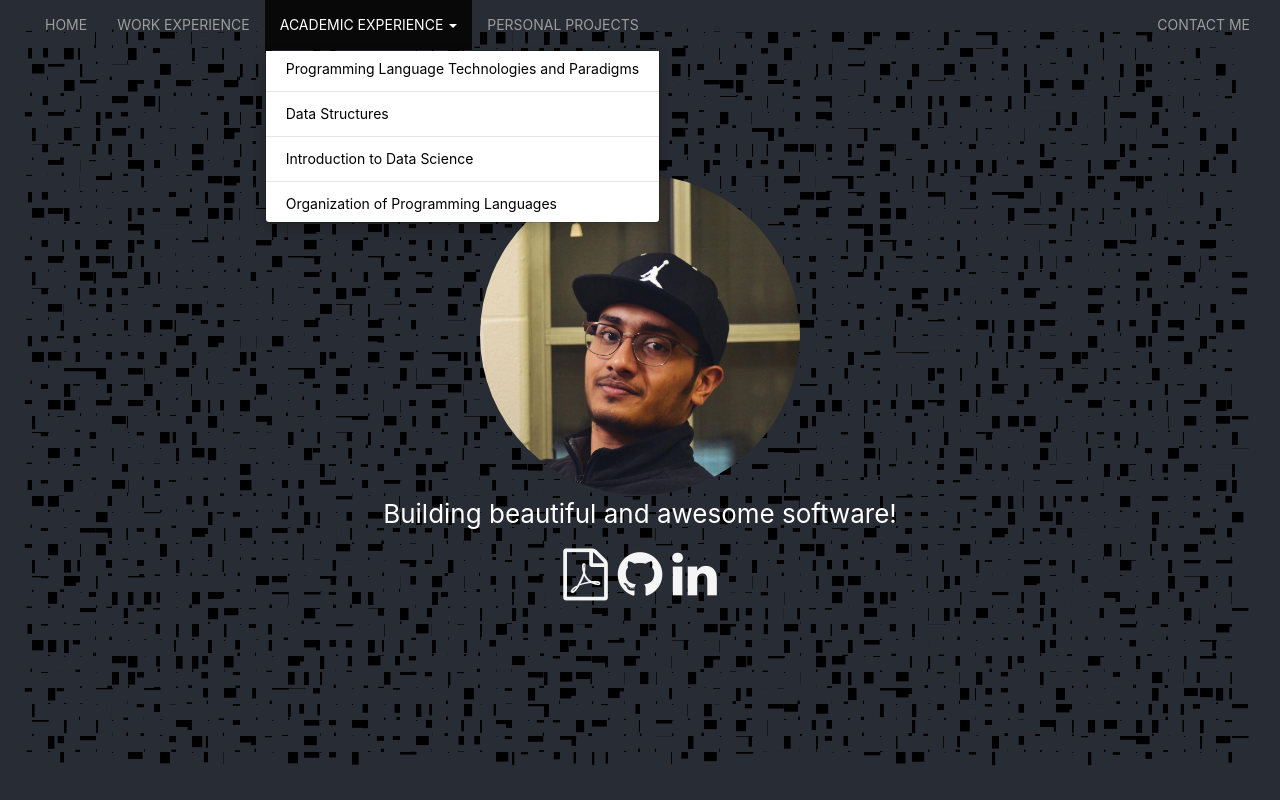
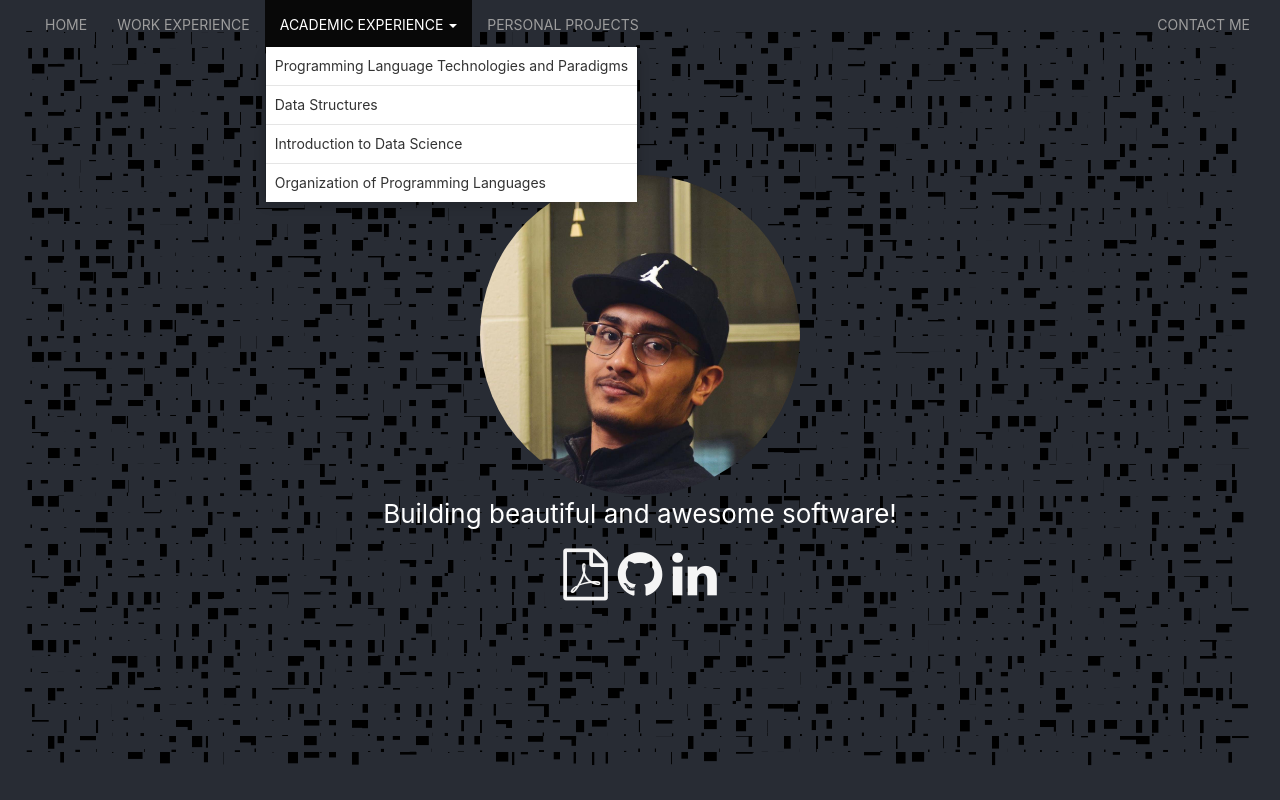
Before and after one commit to Apoorv-Mittal/Apoorv-Mittal.github.io, a React (Create React App) app: page / in a window 1280 px wide. Both pictures are taken after a click on the button "ACADEMIC EXPERIENCE". Built offline with nearby package versions, Linux system fonts and the light colour scheme.

Commit message:
Improved NavBar

```diff
--- a/src/App.css
+++ b/src/App.css
@@ -14,16 +14,20 @@ nav > a {
   color: #9d9d9d!important;
 }
 
-.NavLinks {
-  color : #9d9d9d;
+
+@media screen and (min-width:770px){
+  .dropdownLi {
+    color: black;
+    background-color: white;
+  }
 }
 
-.NavLinks:hover, .NavLinks:focus {
-  color: #fff;
-  background-color: transparent;
-  text-decoration: none;
+
+
+.dropdownLi > a {
+  margin: -9px 0px -9px 0px;
+  padding: 9px !important;
 }
-
 
 .background {
   position: fixed;
--- a/src/App.js
+++ b/src/App.js
@@ -1,5 +1,5 @@
 import React, { Component, lazy, Suspense } from 'react';
-import { Switch, Route } from 'react-router-dom';
+import { Switch, Route, BrowserRouter } from 'react-router-dom';
 import FrontPage from './Components/FrontPage';
 import Work from './Components/Work';
 import Projects from './Components/Projects';
@@ -12,19 +12,6 @@ import './App.css';
 import { start,unmount } from "./Components/Background"
 
 const Navigation = lazy(() => import('./Components/Navigation'));
-
-const Main = () => (
-    <Switch>
-        <Route exact path={`/`} render={ (routerProps) => < FrontPage/>} />
-        <Route exact path={`/Work`} render={ (routerProps) => < Work/>} />
-        <Route exact path={`/CMSC433`} render={ (routerProps) => < CMSC433/>} />
-        <Route exact path={`/CMSC420`} render={ (routerProps) => < CMSC420/>} />
-        <Route exact path={`/CMSC320`} render={ (routerProps) => < CMSC320/>} />
-        <Route exact path={`/CMSC330`} render={ (routerProps) => < CMSC330/>} />
-        <Route exact path={`/Projects`} render={ (routerProps) => < Projects/>} />
-        <Route exact path='*' render={ (routerProps) => < NotFound/>} />
-    </Switch>
-)
 
 
 class App extends Component {
@@ -41,6 +28,7 @@ class App extends Component {
 
   render() {
     return (
+      <BrowserRouter>
         <div className="App">
           <canvas ref="canvas" className="background" />
 
@@ -48,9 +36,19 @@ class App extends Component {
             <Navigation/>
           </Suspense>
 
-        <Main/>
+          <Switch>
+            <Route exact path={`/`} render={ (routerProps) => < FrontPage/>} />
+            <Route exact path={`/Work`} render={ (routerProps) => < Work/>} />
+            <Route exact path={`/CMSC433`} render={ (routerProps) => < CMSC433/>} />
+            <Route exact path={`/CMSC420`} render={ (routerProps) => < CMSC420/>} />
+            <Route exact path={`/CMSC320`} render={ (routerProps) => < CMSC320/>} />
+            <Route exact path={`/CMSC330`} render={ (routerProps) => < CMSC330/>} />
+            <Route exact path={`/Projects`} render={ (routerProps) => < Projects/>} />
+            <Route exact path='*' render={ (routerProps) => < NotFound/>} />
+          </Switch>
 
         </div>
+      </BrowserRouter>
     );
   }
 }
--- a/src/Components/Navigation.js
+++ b/src/Components/Navigation.js
@@ -1,6 +1,6 @@
 import React, { Component } from 'react';
 import { Navbar, Nav, NavItem, NavDropdown, MenuItem } from 'react-bootstrap';
-import { Link } from "react-router-dom"
+import { NavLink } from "react-router-dom"
 
 
 class Navigation extends Component {
@@ -8,52 +8,52 @@ class Navigation extends Component {
   render() {
     return (
       <Navbar inverse fluid style={{top: '0px', position: 'relative', backgroundColor: 'transparent', border: 'none', width: '100%'}}>
+
         <Navbar.Header>
           <Navbar.Toggle />
         </Navbar.Header>
+
         <Navbar.Collapse>
           <Nav>
-            <NavItem eventKey={1}>
-              <Link to={`/`} className='NavLinks'>
+
+            <NavItem componentClass={NavLink} href="/" to="/" eventKey={1} >
               HOME
-              </Link>
             </NavItem>
-            <NavItem eventKey={3}>
-              <Link to={`/Work`} className='NavLinks'>
+
+            <NavItem componentClass={NavLink} href="/Work" to="/Work" eventKey={2}>
               WORK EXPERIENCE
-              </Link>
             </NavItem>
-            <NavDropdown eventKey={4} title="ACADEMIC EXPERIENCE" id="basic-nav-dropdown">
-              <MenuItem eventKey={4.1} style={{color: 'black', backgroundColor:'white'}}>
-                <Link to={`/CMSC433`} className='NavLinks' style={{color: 'black'}}>
-                  Programming Language Technologies and Paradigms
-                </Link>
+
+            <NavDropdown eventKey={3} title="ACADEMIC EXPERIENCE" id="basic-nav-dropdown">
+
+              <MenuItem componentClass={NavLink} href="/CMSC433" to="/CMSC433"  eventKey={3.1} className ="dropdownLi">
+                Programming Language Technologies and Paradigms
               </MenuItem>
+
               <MenuItem divider />
-              <MenuItem eventKey={4.2} style={{color: 'black', backgroundColor:'white'}}>
-                <Link to={`/CMSC420`} className='NavLinks' style={{color: 'black'}}>
-                  Data Structures
-                </Link>
+
+              <MenuItem componentClass={NavLink} href="/CMSC420" to="/CMSC420"  eventKey={3.2} className ="dropdownLi">
+                Data Structures
               </MenuItem>
+
               <MenuItem divider />
-              <MenuItem eventKey={4.3} style={{color: 'black', backgroundColor:'white'}}>
-                <Link to={`/CMSC320`} className='NavLinks' style={{color: 'black'}}>
-                  Introduction to Data Science
-                </Link>
+
+              <MenuItem componentClass={NavLink} href="/CMSC320" to="/CMSC320" eventKey={3.3} className ="dropdownLi">
+                Introduction to Data Science
               </MenuItem>
+
               <MenuItem divider />
-              <MenuItem eventKey={4.4} style={{color: 'black', backgroundColor:'white'}}>
-                <Link to={`/CMSC330`} className='NavLinks' style={{color: 'black'}}>
-                  Organization of Programming Languages
-                </Link>
+
+              <MenuItem componentClass={NavLink} href="/CMSC330" to="/CMSC330" eventKey={3.4} className ="dropdownLi">
+                Organization of Programming Languages
               </MenuItem>
             </NavDropdown>
-            <NavItem eventKey={5}>
-              <Link to={`/Projects`} className='NavLinks'>
+
+            <NavItem componentClass={NavLink} href="/Projects" to="/Projects" eventKey={4}>
               PERSONAL PROJECTS
-              </Link>
             </NavItem>
           </Nav>
+
           <Nav pullRight>
             <NavItem eventKey={1} href="mailto:apoorv@terpmail.umd.edu">
               CONTACT ME
```
Lines whose indentation alone changed are shown as unchanged.
